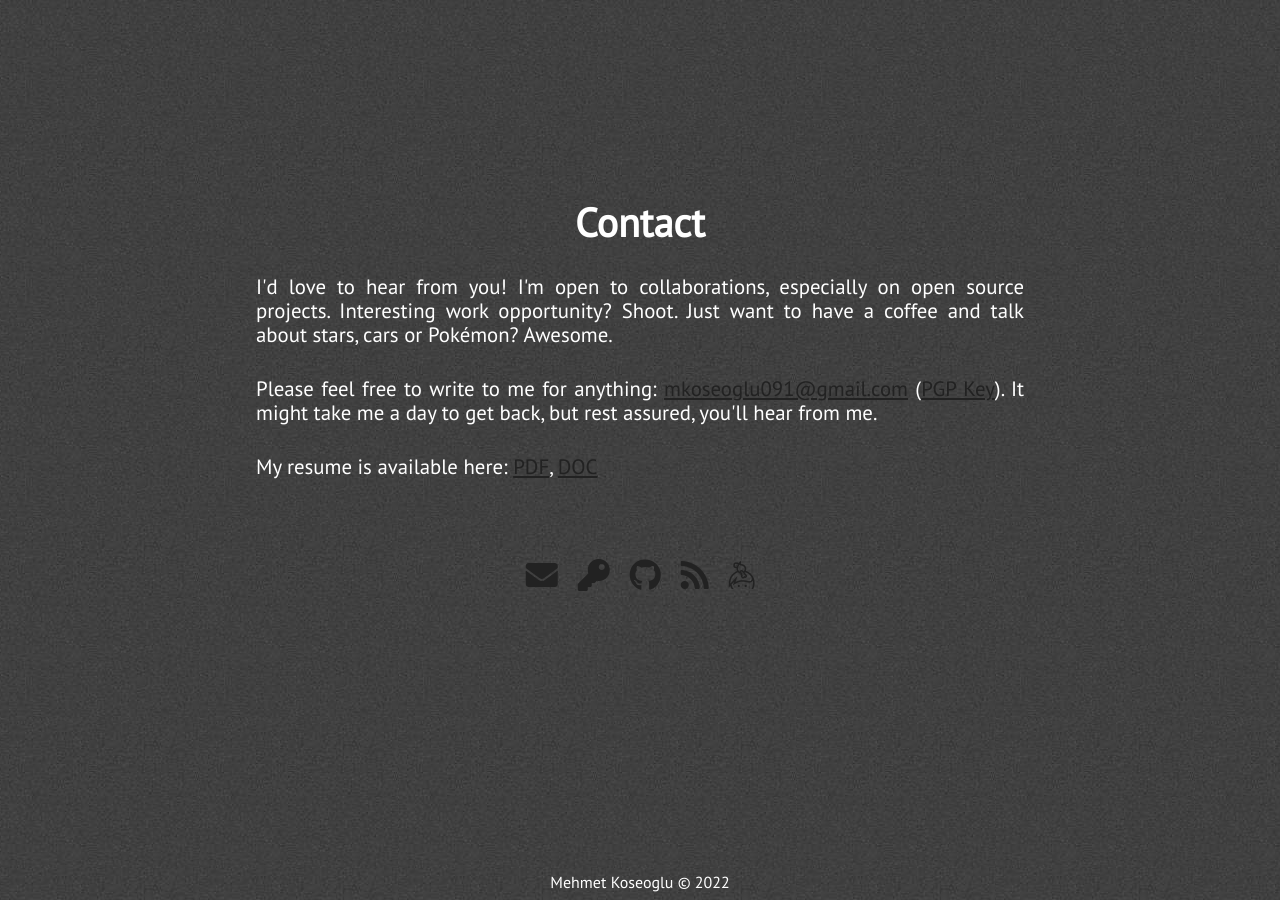
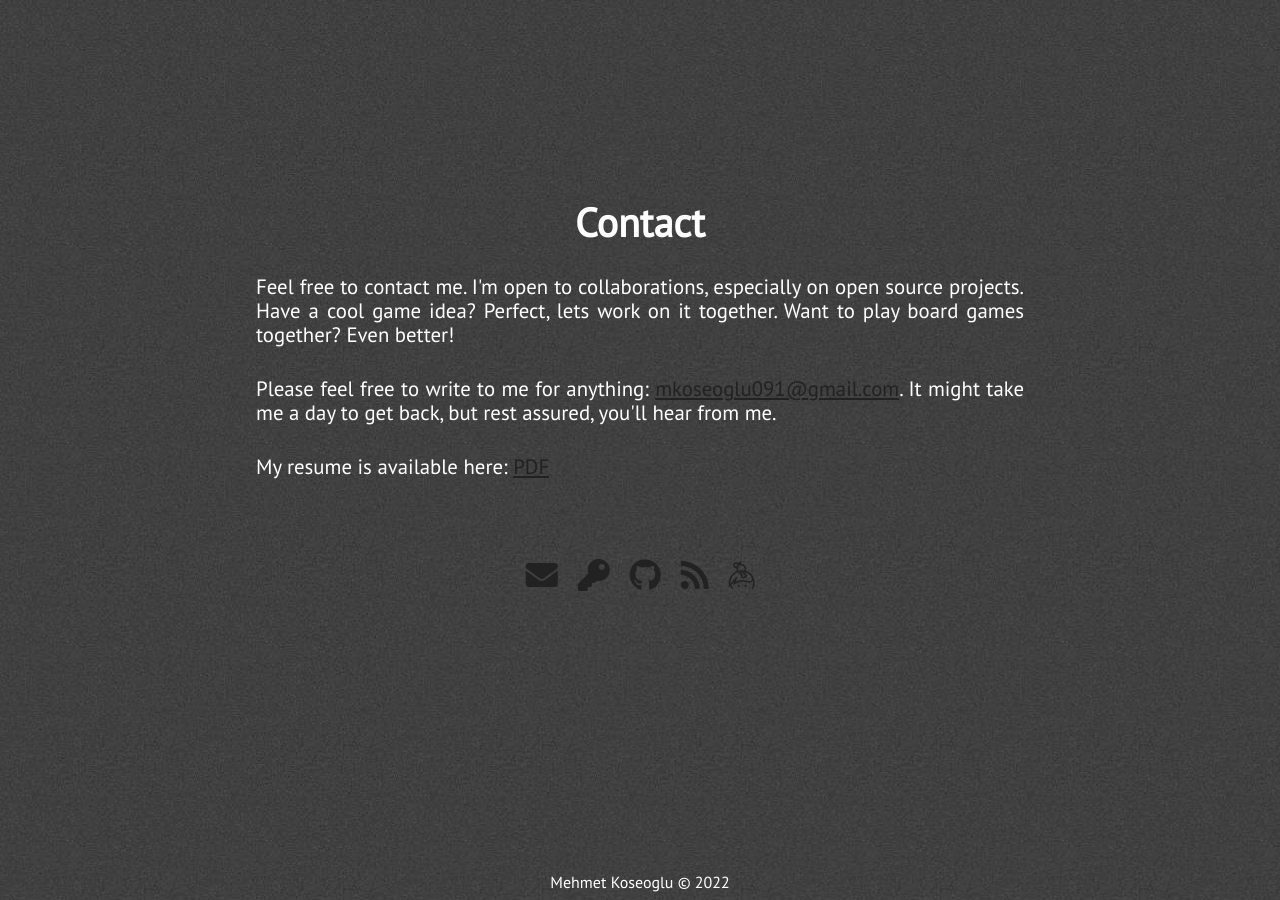
Before and after one commit to mkoseoglu091/mkoseoglu091.github.io, a Jekyll site: the page built from index.html, in a window 1280 px wide and 900 px high, scrolled down 4035 px. Built offline with Jekyll 4.4.1, drawn with Linux system fonts in a browser that asks for light colours; nearby versions of some CDN libraries.

Commit message:
Update extra.html

```diff
--- a/_includes/extra.html
+++ b/_includes/extra.html
@@ -3,13 +3,13 @@
         <div>
             <div class="section-heading" id="chat-text">Contact</div>
             <p class="paragraph-text justify-text">
-                I'd love to hear from you! I'm open to collaborations, especially on open source projects. Interesting work opportunity? Shoot. Just want to have a coffee and talk about stars, cars or Pokémon? Awesome.
+                Feel free to contact me. I'm open to collaborations, especially on open source projects. Have a cool game idea? Perfect, lets work on it together. Want to play board games together? Even better!
             </p>
             <p class="paragraph-text justify-text">
-                Please feel free to write to me for anything: <a href="mailto:{{ site.email }}">{{ site.email }}</a> (<a href="https://www.nagekar.com/publickey.abhishek@nagekar.com.asc">PGP Key</a>). It might take me a day to get back, but rest assured, you'll hear from me.
+                Please feel free to write to me for anything: <a href="mailto:{{ site.email }}">{{ site.email }}</a>. It might take me a day to get back, but rest assured, you'll hear from me.
             </p>
             <p class="paragraph-text justify-text">
-                My resume is available here: <a href="{{ site.blog_url }}/resume/resume.pdf">PDF</a>, <a href="{{ site.blog_url }}/resume/resume.docx">DOC</a>
+                My resume is available here: <a href="{{ site.blog_url }}/resume/resume.pdf">PDF</a>
             </p>
             <div class="extra-links">
                 <span class="hint--bottom bottom-link" aria-label="Email">
```
